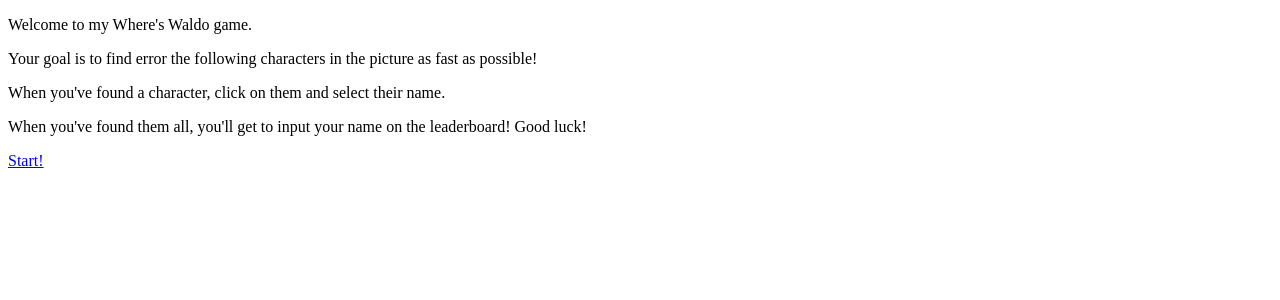
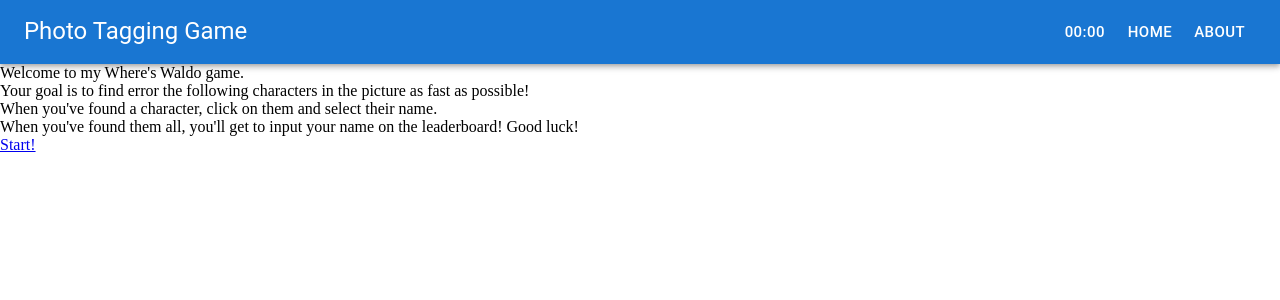
Before and after one commit to mrmchughes/Photo-Tagging-Game, a React (Create React App) app: page / in a window 1280 px wide. Shown: the top 300 px of the page. Built offline with nearby package versions, Linux system fonts and the light colour scheme.

Commit message:
added background img, placeholder navbar

```diff
--- a/package.json
+++ b/package.json
@@ -5,6 +5,7 @@
   "dependencies": {
     "@emotion/react": "^11.10.6",
     "@emotion/styled": "^11.10.6",
+    "@mui/icons-material": "^5.11.9",
     "@mui/material": "^5.11.10",
     "@testing-library/jest-dom": "^5.16.5",
     "@testing-library/react": "^13.4.0",
--- a/src/App.tsx
+++ b/src/App.tsx
@@ -4,6 +4,7 @@ import Navbar from "./components/Navbar";
 import HomePage from "./components/HomePage";
 import GamePage from "./components/GamePage";
 import LeaderboardPage from "./components/LeaderboardPage";
+import ErrorPage from "./components/ErrorPage";
 import "./styles/global.css";
 
 function App() {
@@ -94,6 +95,7 @@ function App() {
           <Route path="/" element={<HomePage />} />
           <Route path="/game" element={<GamePage />} />
           <Route path="/leaderboard" element={<LeaderboardPage />} />
+          <Route path="*" element={<ErrorPage />} />
         </Routes>
       </BrowserRouter>
     </div>
--- /dev/null
+++ b/src/components/ErrorPage.tsx
@@ -0,0 +1,19 @@
+import React from "react";
+import { Link } from "react-router-dom";
+import Typography from "@mui/material/Typography";
+
+const ErrorPage = () => {
+  return (
+    <div>
+      <Typography
+        variant="h5"
+        component="div"
+        sx={{ flexGrow: 1, display: { xs: "none", sm: "block" } }}
+      >
+        There's nothing here!
+      </Typography>
+    </div>
+  );
+};
+
+export default ErrorPage;
--- a/src/components/GamePage.tsx
+++ b/src/components/GamePage.tsx
@@ -5,6 +5,7 @@ import React, { useState } from "react";
 import Menu from "@mui/material/Menu";
 import MenuItem from "@mui/material/MenuItem";
 import Typography from "@mui/material/Typography";
+import Box from "@mui/material/Box";
 
 interface GamePageProps {
   //getClickPosition: () => void;
@@ -35,7 +36,14 @@ const GamePage = () => {
 
   return (
     <div onContextMenu={handleContextMenu} style={{ cursor: "context-menu" }}>
-      <Typography>Test</Typography>
+      <Box
+        sx={{
+          width: 1920,
+          height: 8086,
+        }}
+      >
+        <img src={require("../imgs/city.jpg")} alt="City Level" />
+      </Box>
       <Menu
         open={contextMenu !== null}
         onClose={handleClose}
--- a/src/components/Navbar.tsx
+++ b/src/components/Navbar.tsx
@@ -1,8 +1,143 @@
-import React from "react";
-import { Link } from "react-router-dom";
+import React, { useState } from "react";
+import AppBar from "@mui/material/AppBar";
+import Box from "@mui/material/Box";
+import Toolbar from "@mui/material/Toolbar";
+import Typography from "@mui/material/Typography";
+import Divider from "@mui/material/Divider";
+import Drawer from "@mui/material/Drawer";
+import IconButton from "@mui/material/IconButton";
+import MenuIcon from "@mui/icons-material/Menu";
+import List from "@mui/material/List";
+import ListItemButton from "@mui/material/ListItemButton";
+import ListItem from "@mui/material/ListItem";
+import ListItemText from "@mui/material/ListItemText";
+import Button from "@mui/material/Button";
+import {
+  createTheme,
+  responsiveFontSizes,
+  ThemeProvider,
+} from "@mui/material/styles";
+import { Link as RouterLink } from "react-router-dom";
 
-const Navbar = () => {
-  return <div></div>;
+let theme = createTheme();
+
+theme = responsiveFontSizes(theme);
+
+interface NavBarProps {}
+
+const NavBar = () => {
+  const [mobileOpen, setMobileOpen] = useState(false);
+
+  const handleDrawerToggle = () => {
+    setMobileOpen(!mobileOpen);
+  };
+
+  const drawer = (
+    <Box onClick={handleDrawerToggle} sx={{ textAlign: "center" }}>
+      <Typography variant="h6" sx={{ my: 2 }}>
+        Photo Tagging Game
+      </Typography>
+      <Divider />
+
+      <List>
+        <ListItem disablePadding>
+          <ListItemText primary="00:00" />
+        </ListItem>
+
+        <ListItem disablePadding>
+          <ListItemButton
+            component={RouterLink}
+            to="/"
+            sx={{ textAlign: "center" }}
+          >
+            <ListItemText primary="Home" />
+          </ListItemButton>
+        </ListItem>
+
+        <ListItem disablePadding>
+          <ListItemButton
+            component={RouterLink}
+            to="/about"
+            sx={{ textAlign: "center" }}
+          >
+            <ListItemText primary="about" />
+          </ListItemButton>
+        </ListItem>
+      </List>
+    </Box>
+  );
+
+  return (
+    <Box sx={{ flexGrow: 1 }}>
+      <AppBar position="static">
+        <Toolbar>
+          <IconButton
+            color="inherit"
+            aria-label="open drawer"
+            edge="start"
+            onClick={handleDrawerToggle}
+            sx={{ mr: 2, display: { sm: "none" } }}
+          >
+            <MenuIcon />
+          </IconButton>
+          <ThemeProvider theme={theme}>
+            <Typography
+              variant="h5"
+              component="div"
+              sx={{ flexGrow: 1, display: { xs: "none", sm: "block" } }}
+            >
+              Photo Tagging Game
+            </Typography>
+
+            <Box sx={{ display: { xs: "none", sm: "block" } }}>
+              <Button color="inherit" sx={{ textAlign: "center" }} size="large">
+                00:00
+              </Button>
+
+              <Button
+                component={RouterLink}
+                to="/"
+                color="inherit"
+                sx={{ textAlign: "center" }}
+                size="large"
+              >
+                Home
+              </Button>
+
+              <Button
+                component={RouterLink}
+                to="/about"
+                color="inherit"
+                sx={{ textAlign: "center" }}
+                size="large"
+              >
+                About
+              </Button>
+            </Box>
+          </ThemeProvider>
+        </Toolbar>
+      </AppBar>
+      <Box component="nav">
+        <Drawer
+          variant="temporary"
+          open={mobileOpen}
+          onClose={handleDrawerToggle}
+          ModalProps={{
+            keepMounted: true,
+          }}
+          sx={{
+            display: { xs: "block", sm: "none" },
+            "& .MuiDrawer-paper": {
+              boxSizing: "border-box",
+              width: 240,
+            },
+          }}
+        >
+          {drawer}
+        </Drawer>
+      </Box>
+    </Box>
+  );
 };
 
-export default Navbar;
+export default NavBar;
--- a/src/styles/global.css
+++ b/src/styles/global.css
@@ -0,0 +1,5 @@
+* {
+  padding: 0;
+  margin: 0;
+  box-sizing: border-box;
+}
```
Also changed, not shown: 2 other files (tests, documents, lock files or other folders).
